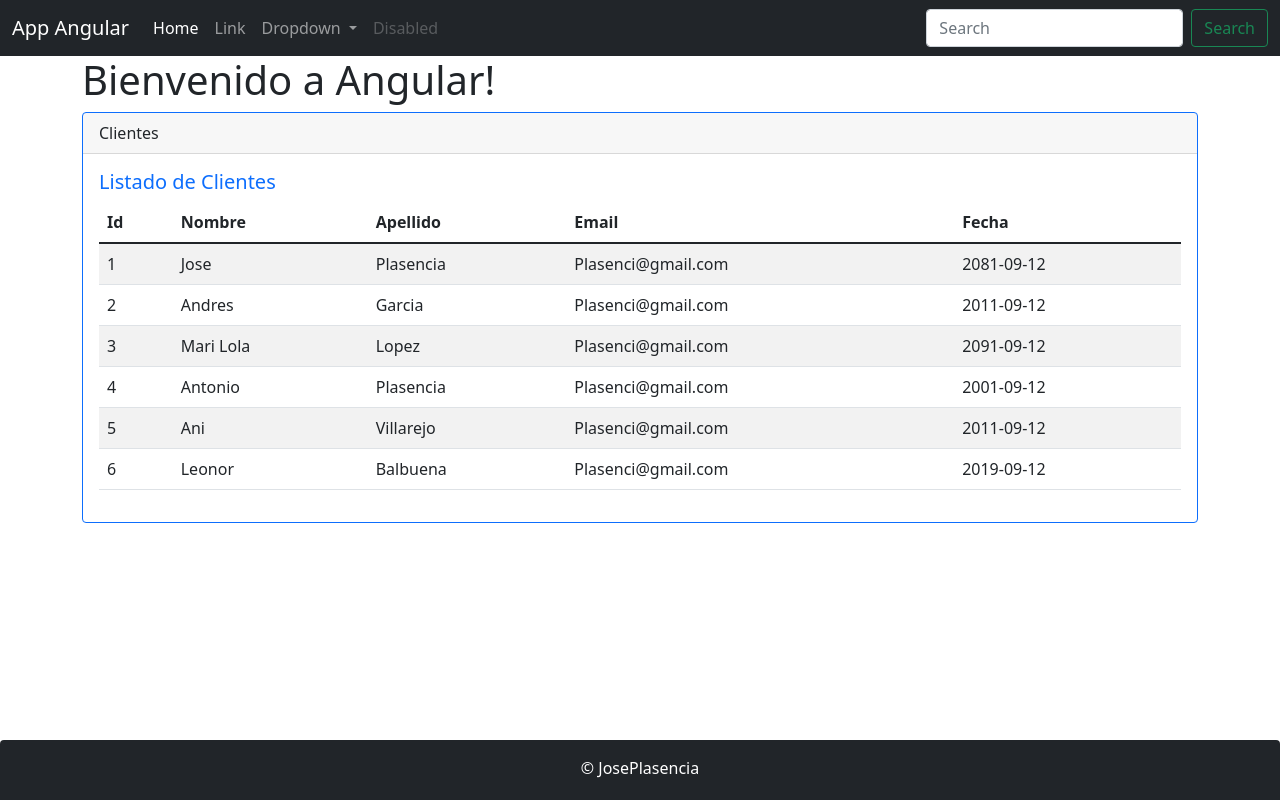
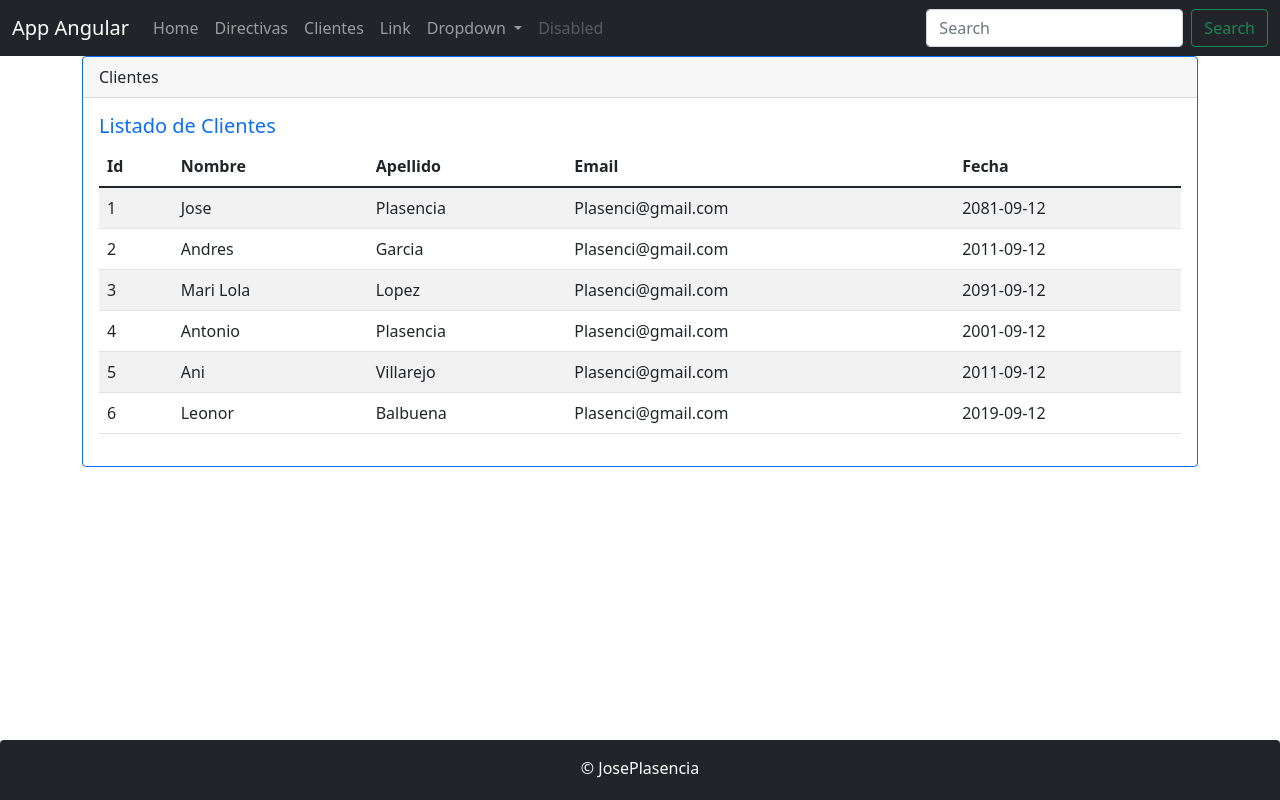
Before and after one commit to plasenciavillarejo/clientes-app, an Angular app: page /clientes in a window 1280 px wide. Built offline with nearby package versions, Linux system fonts and the light colour scheme.

Commit message:
Clase 306: Implementación Rutas en Angular y Navegación.

```diff
--- a/src/app/app.component.html
+++ b/src/app/app.component.html
@@ -4,23 +4,11 @@
 <app-header></app-header>
 <div class="container">
 
-
-<h1>
-  {{title}}!
-</h1>
-
-<!-- Para llamar a un atributto se le indica las 2 llaves -> {{Atributo}}-->
-<!--<ul>
-  <li>Curso: {{curso}}</li>
-  <li>Alumno: {{alumno}}</li>
-</ul>-->
-
-<!-- Llamamos a nuestra directiva.
-<app-directiva></app-directiva>-->
+<!-- 1.- Vamos a tener una directiva especial para cargar las rutas.
+    2.- Es una directiva de angular que nos indica donde se va a rendirizar las rutas -->
+<router-outlet></router-outlet>
 
 
-<!--Mostramos nuestros clientes creado /app/clientes -->
-<app-clientes></app-clientes>
 
 
 </div>
--- a/src/app/clientes/cliente.service.ts
+++ b/src/app/clientes/cliente.service.ts
@@ -14,7 +14,6 @@ import{ Cliente } from './cliente';
  En angular 6 se importa -> import { of, Observable } from 'rxjs'*/
 import {of} from 'rxjs';
 import {from,Observable} from 'rxjs';
-//import {of,Observable} from 'rxjs';
 
 
 /* 1.- El operador @Injectable indica que es una clase de servicio. Por lo que se puede inyectar
--- a/src/app/header/header.component.html
+++ b/src/app/header/header.component.html
@@ -9,7 +9,14 @@
     <div class="collapse navbar-collapse" id="navbarSupportedContent">
       <ul class="navbar-nav me-auto mb-2 mb-lg-0">
         <li class="nav-item">
-          <a class="nav-link active" aria-current="page" href="#">Home</a>
+          <a class="nav-link" aria-current="page" href="#">Home</a>
+        </li>
+        <!-- 1.- Agregamos las rutas de las directivas. -->
+        <li class="nav-item" routerLinkActive="active">
+          <a class="nav-link" routerLink="/directivas">Directivas</a>
+        </li>
+        <li class="nav-item" routerLinkActive="active">
+          <a class="nav-link" routerLink="/clientes">Clientes</a>
         </li>
         <li class="nav-item">
           <a class="nav-link" href="#">Link</a>
```
Also changed, not shown: src/app/app.module.ts (+19 -1 lines).
